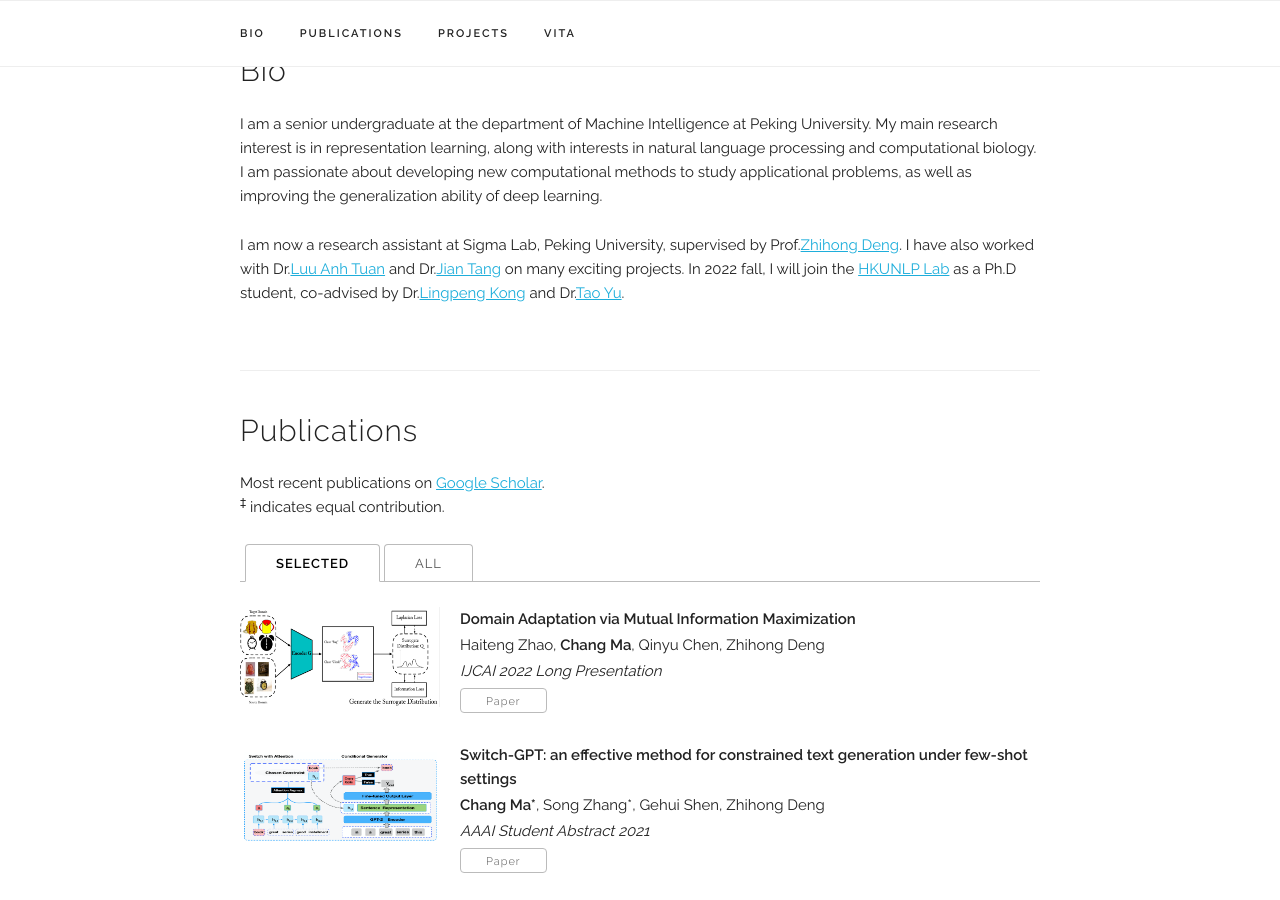
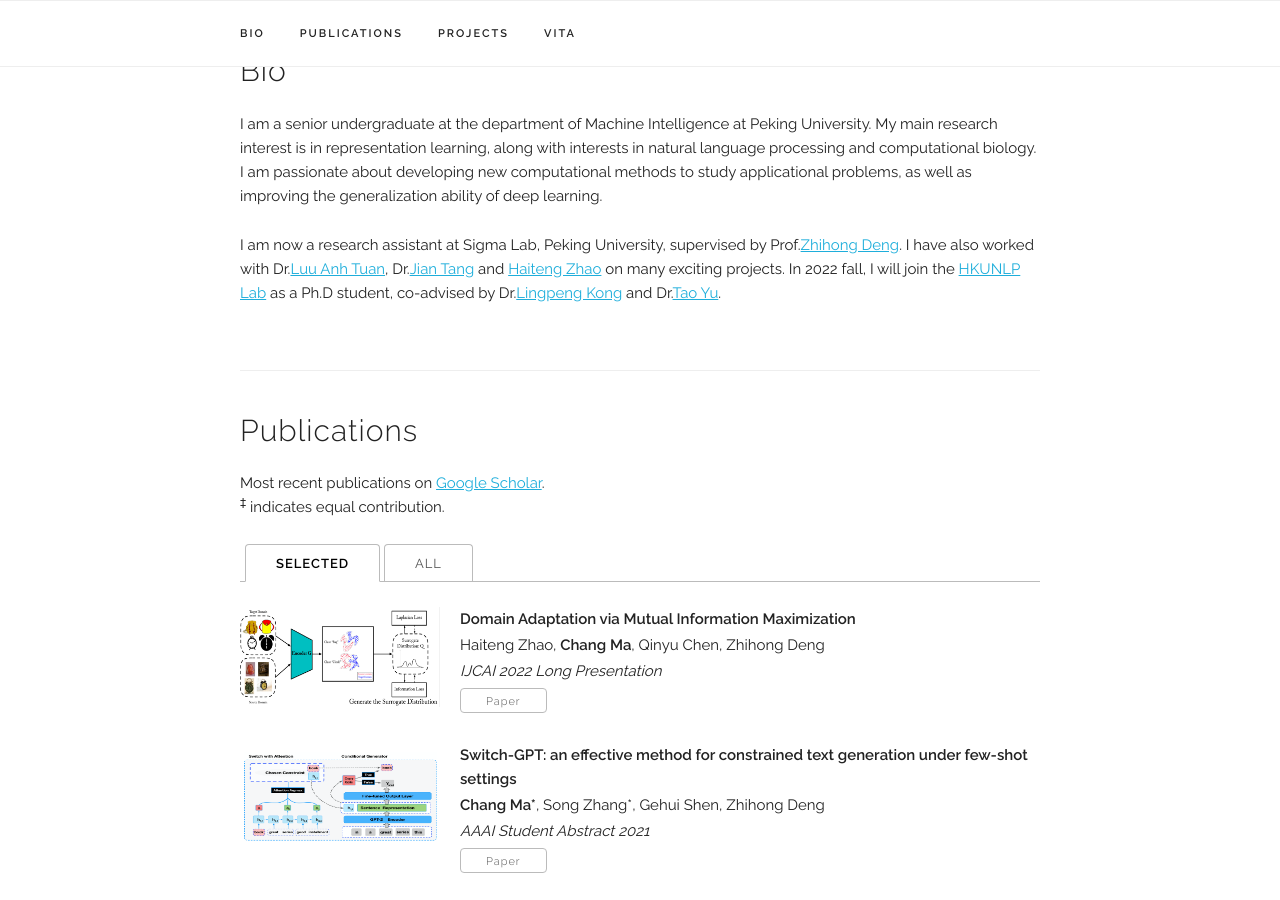
Before and after one commit to chang-github-00/-changma, a Jekyll site: the page built from index.html, in a window 1280 px wide and 900 px high, scrolled down 370 px. Built offline with Jekyll 4.4.1, drawn with Linux system fonts in a browser that asks for light colours; some web fonts are replaced.

Commit message:
Update index.html

```diff
--- a/index.html
+++ b/index.html
@@ -12,7 +12,7 @@
   </p>
 
   <p>
-  I am now a research assistant at Sigma Lab, Peking University, supervised by Prof.<a href="https://www.cis.pku.edu.cn/jzyg/szdw/dzh.htm" target="_blank">Zhihong Deng</a>. I have also worked with Dr.<a href="https://tuanluu.github.io" target="_blank">Luu Anh Tuan</a> and Dr.<a href="https://jian-tang.com" target="_blank">Jian Tang</a> on many exciting projects.
+  I am now a research assistant at Sigma Lab, Peking University, supervised by Prof.<a href="https://www.cis.pku.edu.cn/jzyg/szdw/dzh.htm" target="_blank">Zhihong Deng</a>. I have also worked with Dr.<a href="https://tuanluu.github.io" target="_blank">Luu Anh Tuan</a>, Dr.<a href="https://jian-tang.com" target="_blank">Jian Tang</a> and <a href="https://zhao-ht.github.io/haitengzhao/" target="_blank">Haiteng Zhao</a> on many exciting projects.
 
   In 2022 fall, I will join the <a href="https://nlp.cs.hku.hk" target="_blank">HKUNLP Lab</a> as a Ph.D student, co-advised by Dr.<a href="https://ikekonglp.github.io" target="_blank">Lingpeng Kong</a> and Dr.<a href="https://taoyds.github.io" target="_blank">Tao Yu</a>.
   </p>
```
